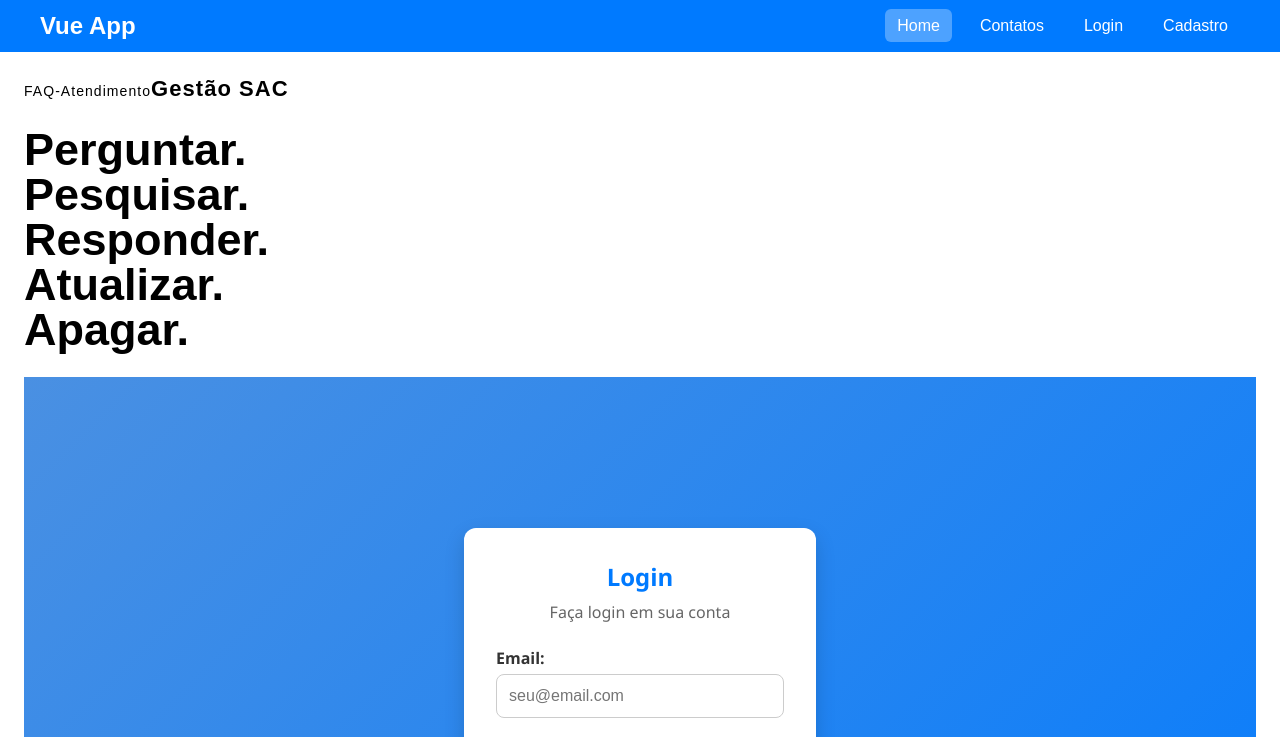
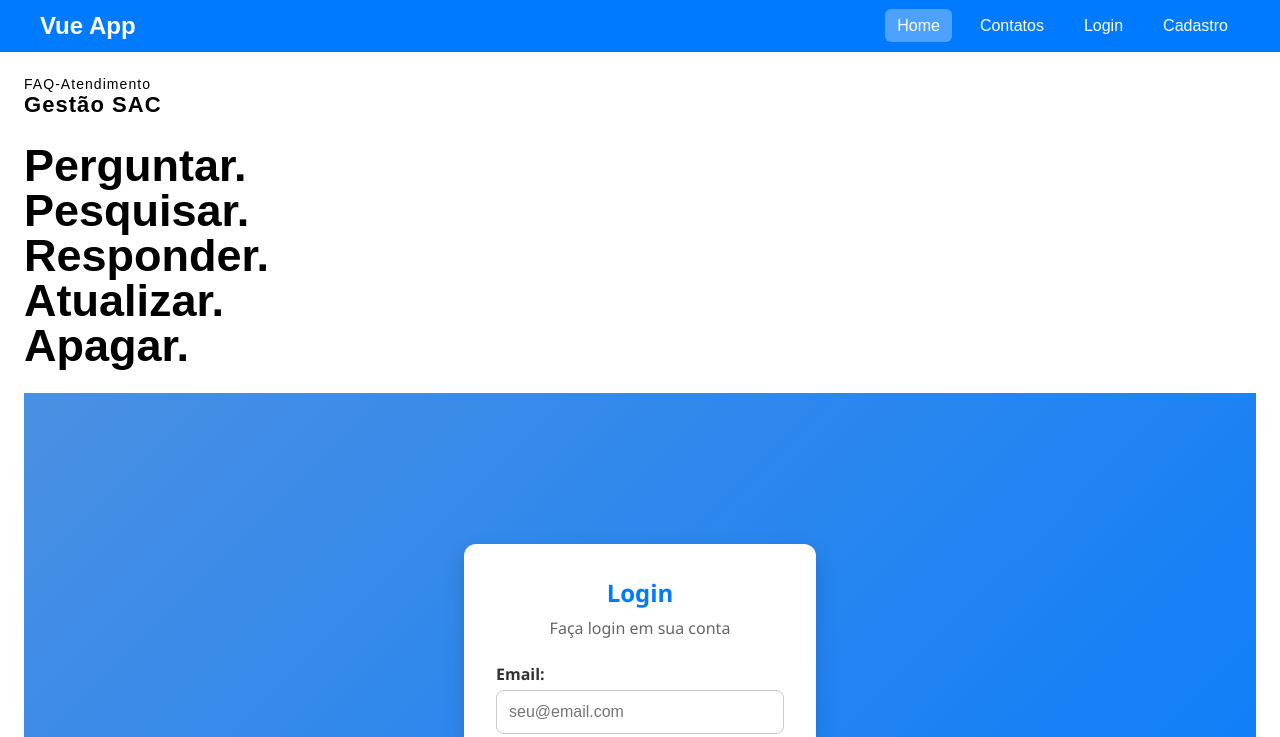
Before and after one commit to carlospontocom/mvp, a Vue app: page / in a window 1280 px wide. Shown: the top 737 px of the page. Built offline with nearby package versions, Linux system fonts and the light colour scheme.

Commit message:
logo abaixo-ok

```diff
--- a/src/styles/homeView.scss
+++ b/src/styles/homeView.scss
@@ -3,6 +3,11 @@
   flex-direction: column;
   gap: 25px;
   padding: 1.5rem;
+}
+
+.logo{
+  display: flex;
+  flex-direction: column;
 }
 
 .temas{
```
